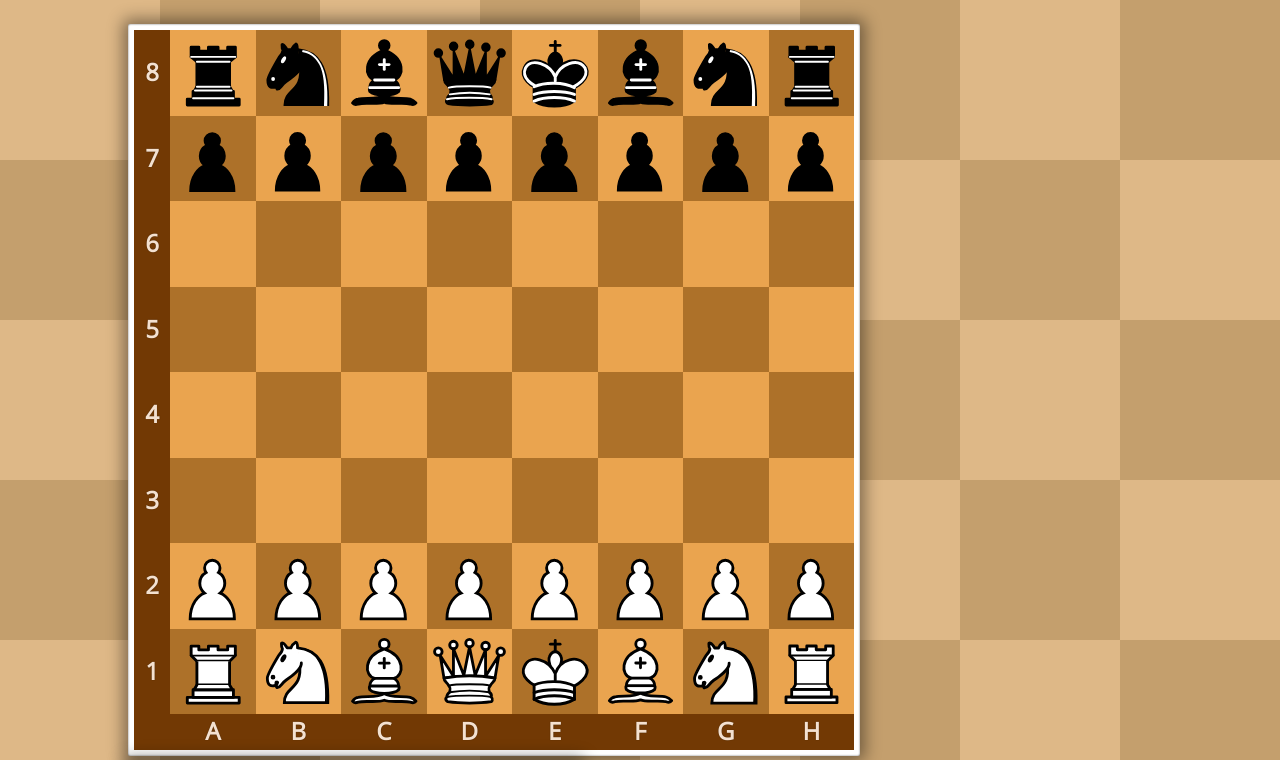
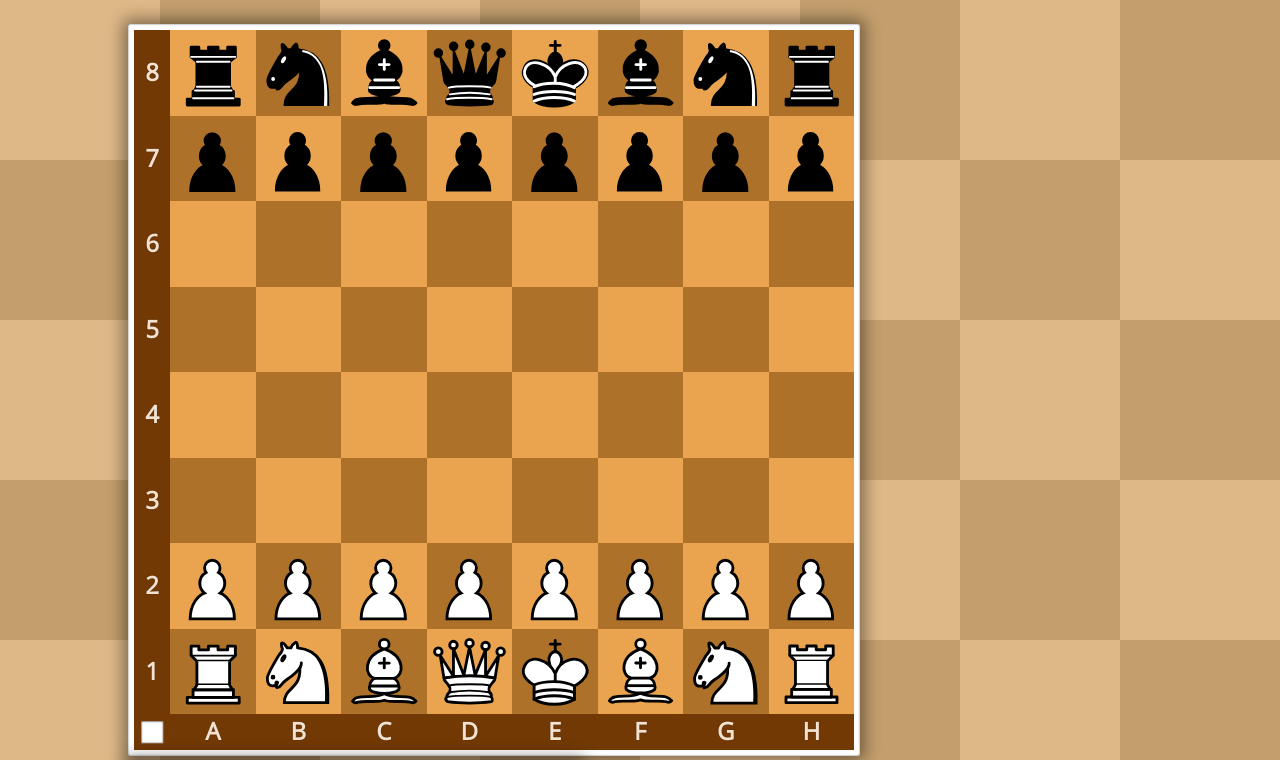
Before and after one commit to mbuvarp/chessboard, a Vue app in the folder chessboard/: page / in a window 1280 px wide. Shown: the top 760 px of the page. Built offline with nearby package versions, Linux system fonts and the light colour scheme.

Commit message:
Turn indicator

```diff
--- a/chessboard/src/components/Board.vue
+++ b/chessboard/src/components/Board.vue
@@ -27,7 +27,9 @@
                 </div>
             </div>
         </div>
-        <div class="corner"></div>
+        <div class="corner">
+            <div :class="turn ? 'black' : 'white'"></div>
+        </div>
         <div class="letters">
             <div v-for="letter in letters" class="letter" v-text="letter"></div>
         </div>
@@ -54,6 +56,7 @@
                 letters: ['A', 'B', 'C', 'D', 'E', 'F', 'G', 'H'],
 
                 currentPiece: null,
+                turn: 0,
                 enPassant: null,
 
                 interact: {
@@ -232,6 +235,12 @@
                 if (typeof piece === 'undefined')
                     piece = this.currentPiece
 
+                if (piece.color !== ['W', 'B'][this.turn])
+                    return
+
+                if (piece.square === square)
+                    return
+
                 // Check if there is a capture
                 if (this.squareIsOccupied(square, piece.opponent))
                     this.capturePiece(this.getPieceBySquare(square))
@@ -249,6 +258,9 @@
                     this.enPassant = String.fromCharCode(square.charCodeAt(0)) + (parseInt(square.substring(1, 2), 10) + (piece.color === 'W' ? -1 : 1))
                 else
                     this.enPassant = null
+
+                // Update turn
+                this.turn = this.turn === 0 ? 1 : 0
 
                 if (this.boardConfig.highlight.move)
                     this.highlightedSquares.move = [prevSquare, square]
@@ -724,9 +736,23 @@
         }
         div.corner {
             display: inline-block;
+            position: relative;
             width: 5%;
             height: 5%;
             background-color: #723904;
+
+            div {
+                width: 60%;
+                height: 60%;
+                position: absolute;
+                left: 50%;
+                top: 50%;
+                transform: translate(-50%, -50%);
+                box-shadow: inset 0 0 2px #333;
+
+                &.white { background-color: white; }
+                &.black { background-color: black; }
+            }
         }
         div.letters {
             display: inline-block;
```
